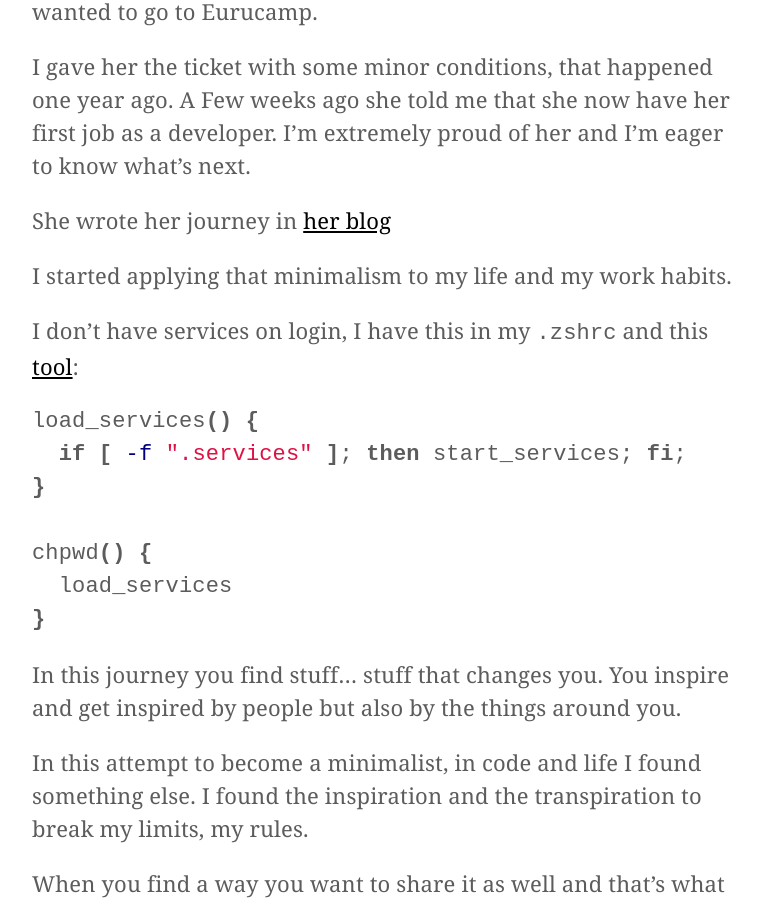
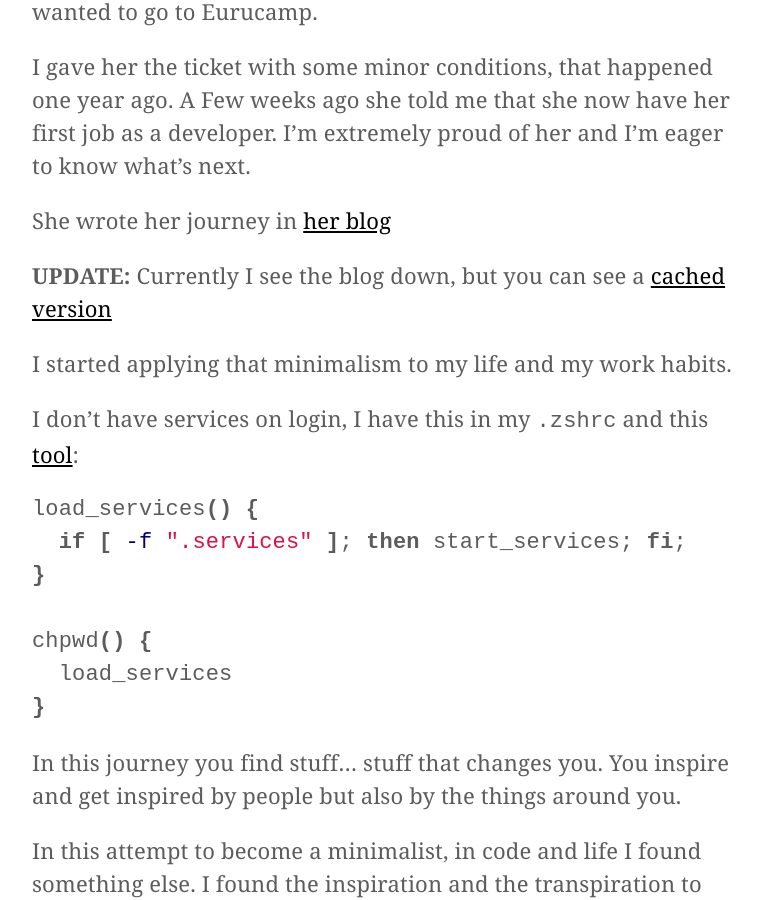
Before and after one commit to git2samus/elcuervo.net, a Jekyll site: the page built from _posts/2014-03-03-the-zen-way.md, in a window 1280 px wide and 900 px high, scrolled down 7282 px. Shown: the whole window, without its empty margins (258-1020 px from the left). Built offline with Jekyll 4.4.1, drawn with Linux system fonts in a browser that asks for light colours; nearby versions of some CDN libraries; Markdown is read by kramdown in place of the engine named in the settings; comment, search, counter and statistics services are not loaded.

Commit message:
Adds cached link

```diff
--- a/_posts/2014-03-03-the-zen-way.md
+++ b/_posts/2014-03-03-the-zen-way.md
@@ -224,6 +224,9 @@ I'm extremely proud of her and I'm eager to know what's next.
 
 She wrote her journey in [her blog](http://ihatehandshakes.com/blog/2014/it-takes-a-village-to-make-a-programmer/)
 
+**UPDATE:** Currently I see the blog down, but you can see a [cached
+version](http://webcache.googleusercontent.com/search?q=cache:ihatehandshakes.com/blog/2014/it-takes-a-village-to-make-a-programmer/)
+
 I started applying that minimalism to my life and my work habits.
 
 I don't have services on login, I have this in my `.zshrc` and this
```
